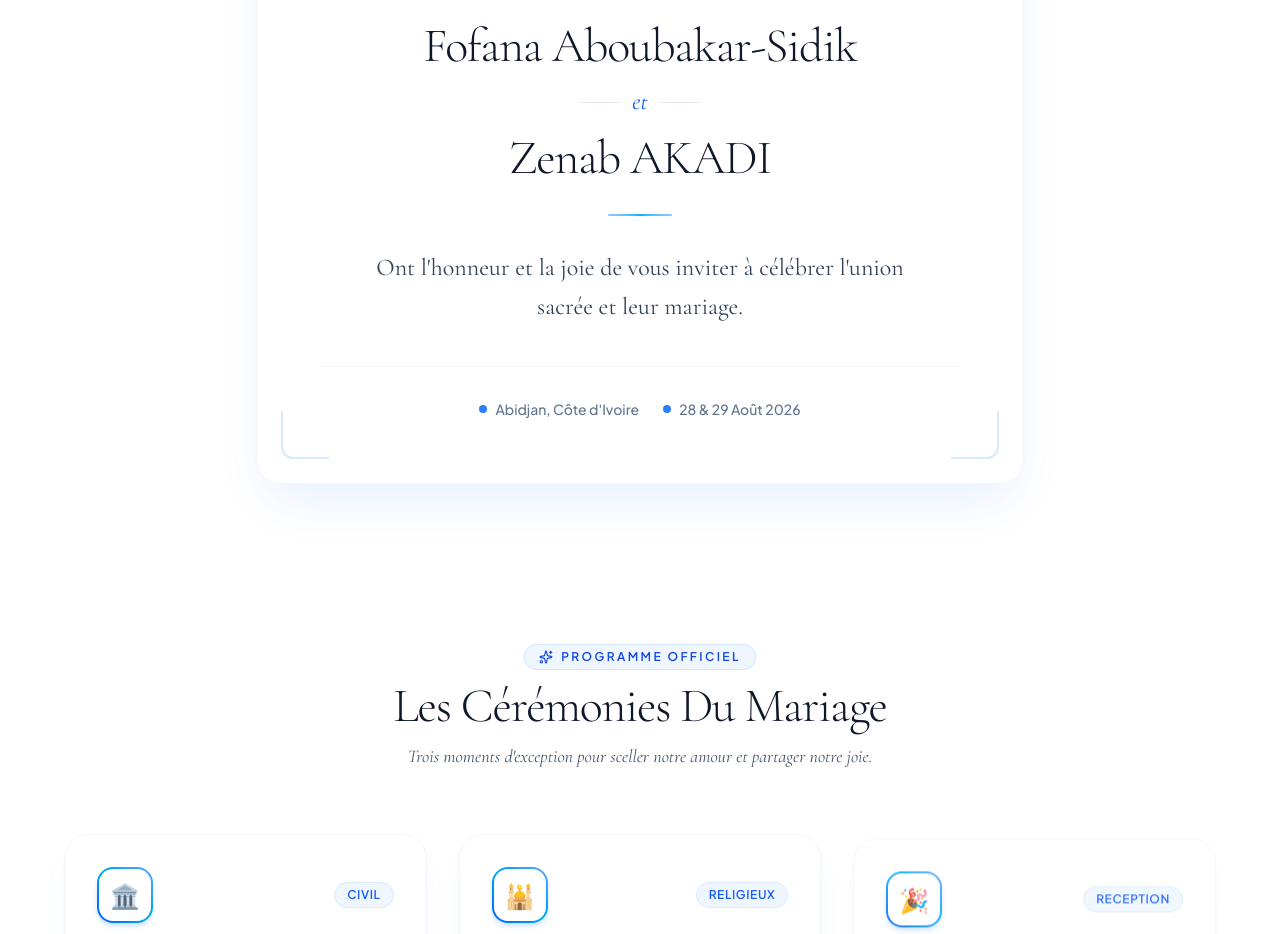
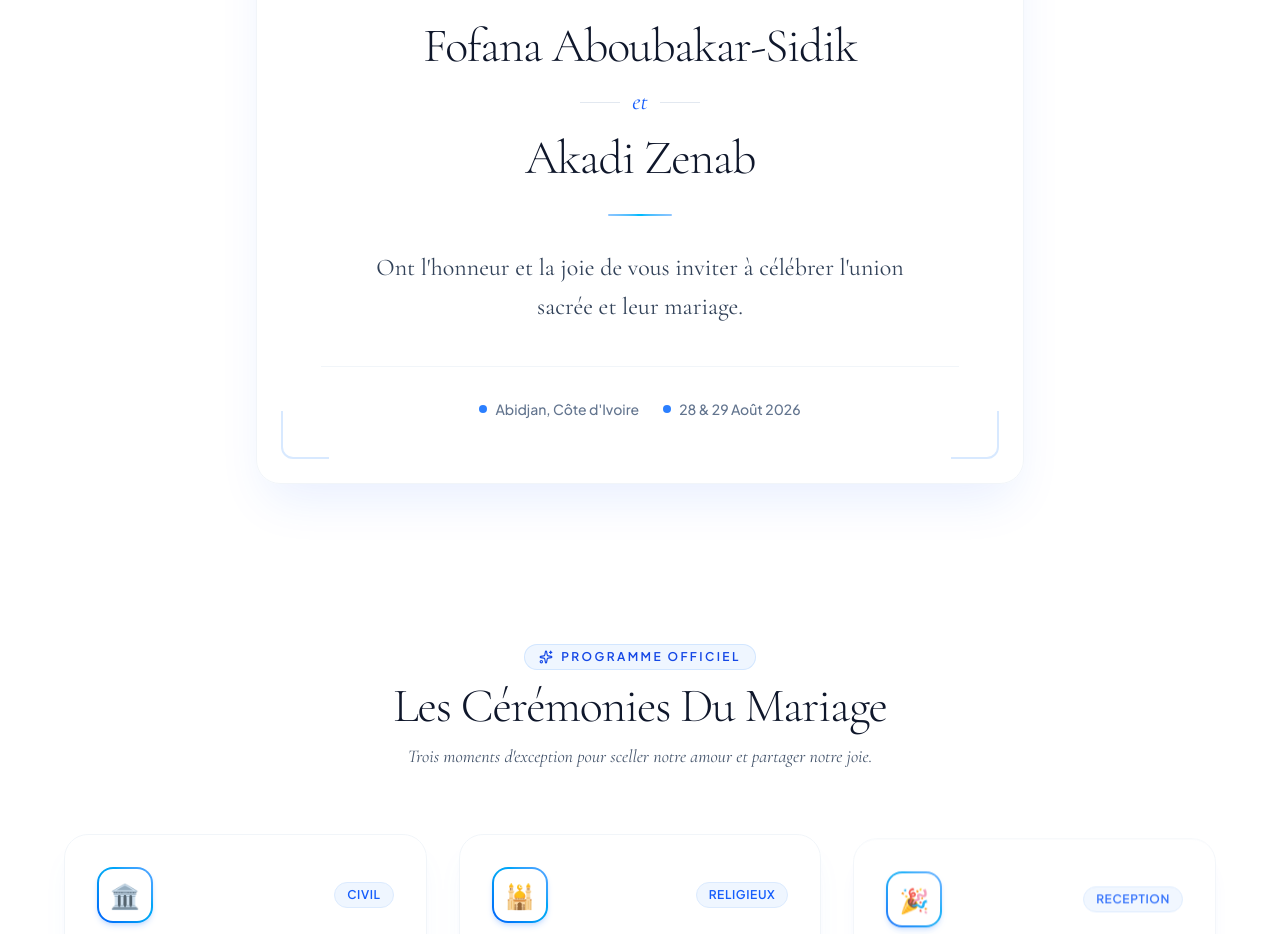
Before and after one commit to DanielShofela/Mariageaz, a React (Vite) app: page / in a window 1280 px wide. Shown: the part 1400-2334 px from the top of the page. Built offline with nearby package versions, Linux system fonts and the light colour scheme; a web font is replaced by a local one.

Commit message:
Update name from 'Zenab AKADI' to 'Akadi Zenab'

```diff
--- a/src/components/InvitationCard.tsx
+++ b/src/components/InvitationCard.tsx
@@ -42,7 +42,7 @@ export default function InvitationCard() {
             </div>
 
             <h2 className="font-serif-luxury text-3xl sm:text-5xl font-light text-slate-900 tracking-tight">
-              Zenab AKADI
+             Akadi Zenab
             </h2>
           </div>
 
```
